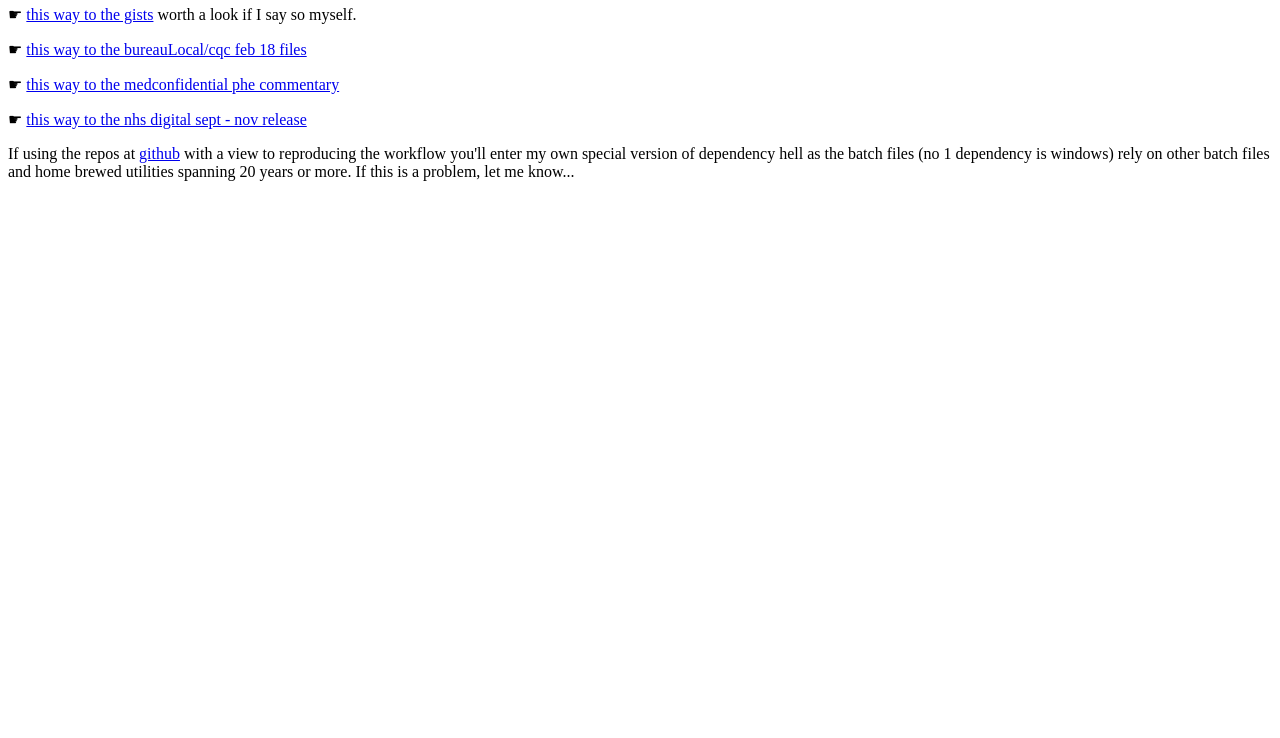
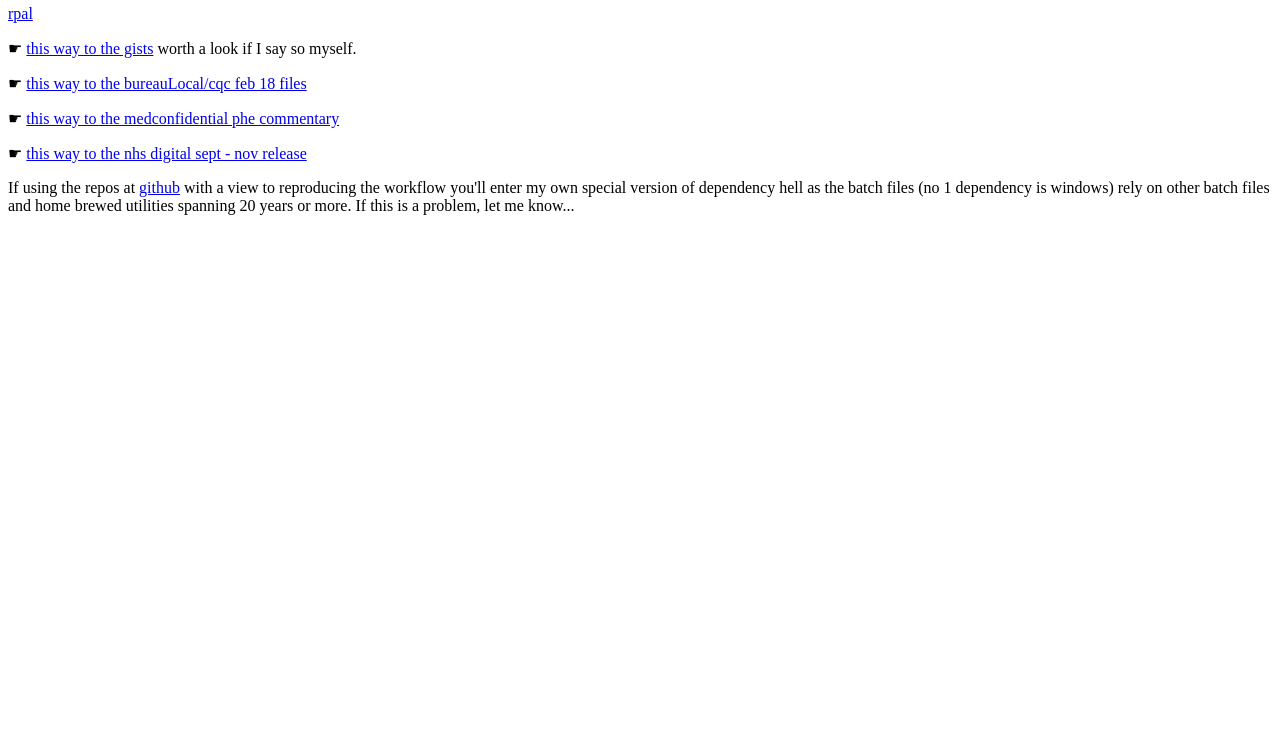
Before and after one commit to njamescouk/njamescouk.github.io, a plain HTML site: page index.html in a window 1280 px wide. Shown: the part 62-800 px from the top of the page. Drawn offline with Linux system fonts and the light colour scheme.

Commit message:
link to rpal

```diff
--- a/index.html
+++ b/index.html
@@ -5,6 +5,7 @@
 	</head>
 	<body>
         <h2>njamescouk.github.io</h2>
+<p><a href="rpal/">rpal</a></p>
 
 <p>&#x261b; <a href="https://gist.github.com/njamescouk">this way to the gists</a> worth a look if I say so myself.</p>
 <p>&#x261b; <a href="bureauLocal/cqcFeb18/">this way to the bureauLocal/cqc feb 18 files</a></p>
```
